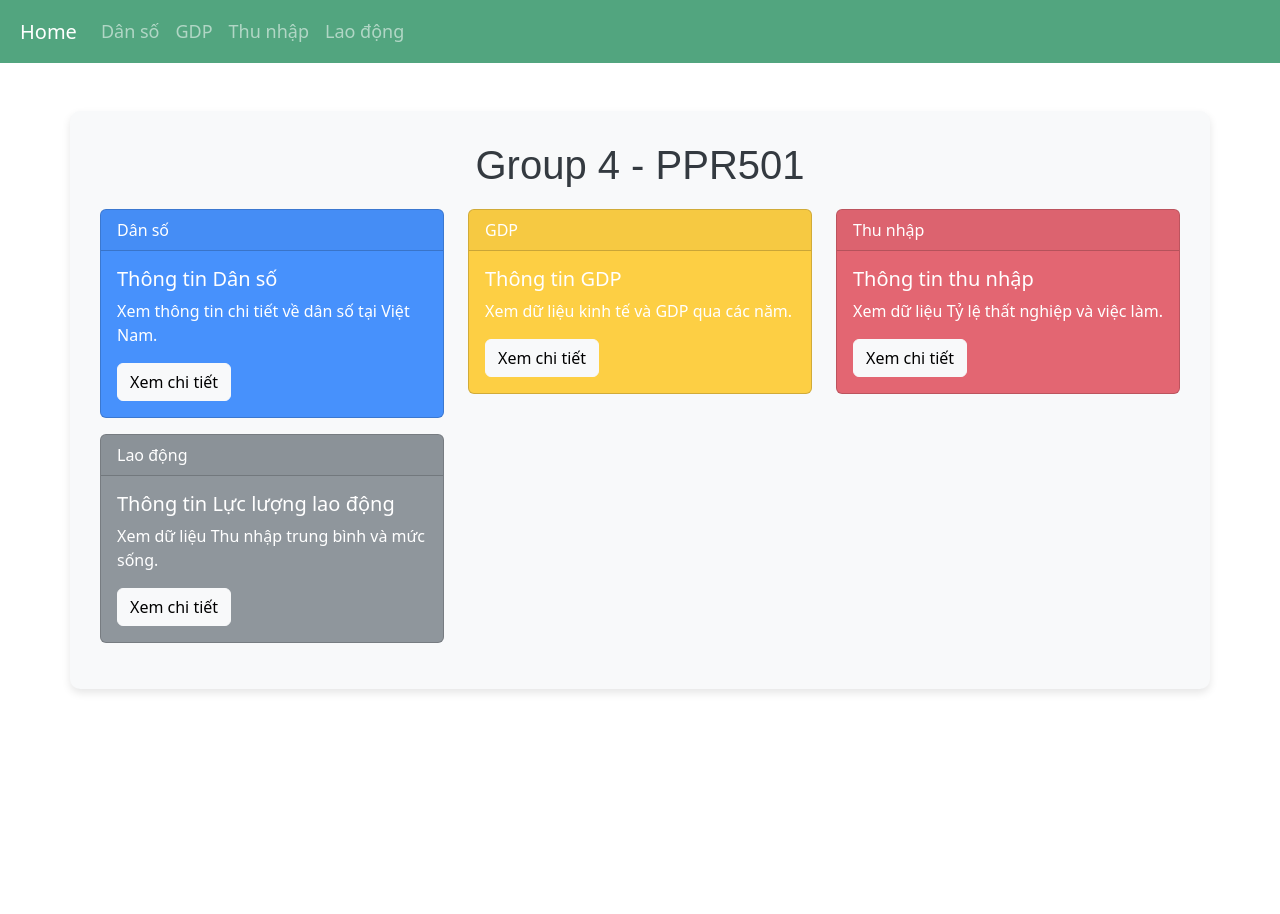
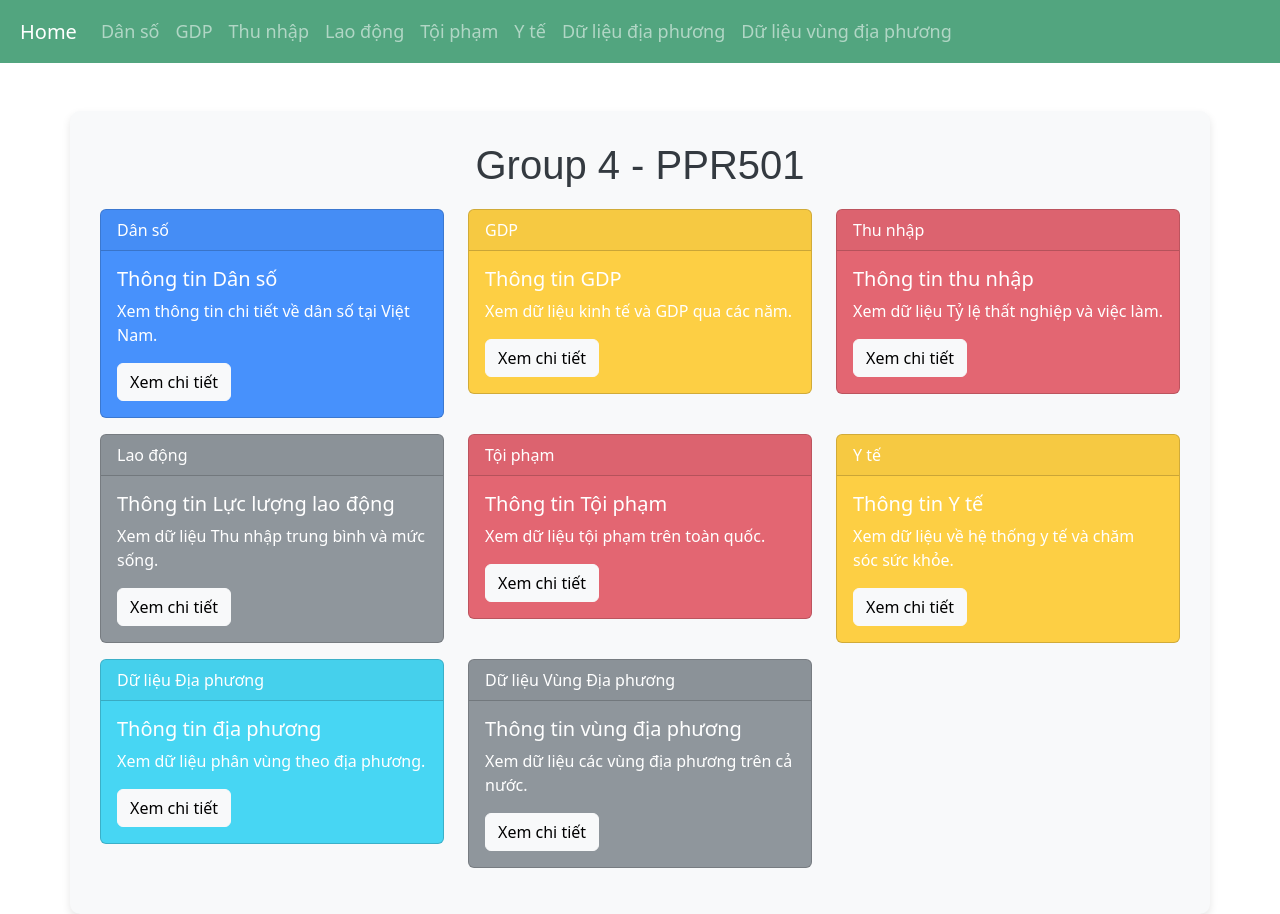
Before and after one commit to pato24193/flask_vietnam_visualization, a Flask app: page / in a window 1280 px wide. Before the commit the page ends 693 px from the top, so only its background shows below. Run offline with Flask 3, Linux system fonts and the light colour scheme.

Commit message:
Add link nav bar

```diff
--- a/templates/base.html
+++ b/templates/base.html
@@ -18,20 +18,29 @@
             <div class="collapse navbar-collapse" id="navbarNav">
                 <ul class="navbar-nav">
                   <li class="nav-item">
-                        <a class="nav-link {% if request.path == '/population' %}active{% endif %}" href="/population">Dân số</a>
+                    <a class="nav-link" href="/population">Dân số</a>
                   </li>
                   <li class="nav-item">
-                        <a class="nav-link {% if request.path == '/gdp' %}active{% endif %}" href="/gdp">GDP</a>
+                    <a class="nav-link" href="/gdp">GDP</a>
                   </li>
                   <li class="nav-item">
-                        <a class="nav-link {% if request.path == '/income_chart' %}active{% endif %}" href="/income_chart">Thu nhập</a>
+                    <a class="nav-link" href="/income_chart">Thu nhập</a>
                   </li>
                   <li class="nav-item">
-                        <a class="nav-link {% if request.path == '/labor_force_chart' %}active{% endif %}" href="/labor_force_chart">Lao động</a>
+                    <a class="nav-link" href="/labor_force_chart">Lao động</a>
                   </li>
-                    <!-- <li class="nav-item">
-                        <a class="nav-link {% if request.path == '/...' %}active{% endif %}" href="/...">....</a>
-                    </li> -->
+                  <li class="nav-item">
+                    <a class="nav-link" href="/crime_chart">Tội phạm</a>
+                  </li>
+                  <li class="nav-item">
+                    <a class="nav-link" href="/medical_chart">Y tế</a>
+                  </li>
+                  <li class="nav-item">
+                    <a class="nav-link" href="/dt_diaphuong">Dữ liệu địa phương</a>
+                  </li>
+                  <li class="nav-item">
+                    <a class="nav-link" href="/dt_vungdiaphuong">Dữ liệu vùng địa phương</a>
+                  </li>
                 </ul>
               </div>
         </div>
--- a/templates/dashboard.html
+++ b/templates/dashboard.html
@@ -47,5 +47,49 @@
             </div>
         </div>
     </div>
+    <div class="col-lg-4">
+        <div class="card text-white bg-danger mb-3 bg-opacity-75">
+            <div class="card-header">Tội phạm</div>
+            <div class="card-body">
+                <h5 class="card-title">Thông tin Tội phạm</h5>
+                <p class="card-text">Xem dữ liệu tội phạm trên toàn quốc.</p>
+                <a href="/crime_chart" class="btn btn-light">Xem chi tiết</a>
+            </div>
+        </div>
+    </div>
+
+    <div class="col-lg-4">
+        <div class="card text-white bg-warning mb-3 bg-opacity-75">
+            <div class="card-header">Y tế</div>
+            <div class="card-body">
+                <h5 class="card-title">Thông tin Y tế</h5>
+                <p class="card-text">Xem dữ liệu về hệ thống y tế và chăm sóc sức khỏe.</p>
+                <a href="/medical_chart" class="btn btn-light">Xem chi tiết</a>
+            </div>
+        </div>
+    </div>
+</div>
+<div class="row">
+    <div class="col-lg-4">
+        <div class="card text-white bg-info mb-3 bg-opacity-75">
+            <div class="card-header">Dữ liệu Địa phương</div>
+            <div class="card-body">
+                <h5 class="card-title">Thông tin địa phương</h5>
+                <p class="card-text">Xem dữ liệu phân vùng theo địa phương.</p>
+                <a href="/dt_diaphuong" class="btn btn-light">Xem chi tiết</a>
+            </div>
+        </div>
+    </div>
+
+    <div class="col-lg-4">
+        <div class="card text-white bg-secondary mb-3 bg-opacity-75">
+            <div class="card-header">Dữ liệu Vùng Địa phương</div>
+            <div class="card-body">
+                <h5 class="card-title">Thông tin vùng địa phương</h5>
+                <p class="card-text">Xem dữ liệu các vùng địa phương trên cả nước.</p>
+                <a href="/dt_vungdiaphuong" class="btn btn-light">Xem chi tiết</a>
+            </div>
+        </div>
+    </div>
 </div>
 {% endblock %}
```
Also changed, not shown: templates/crime_chart.html (+4 -12 lines), data_sqlite.db. Lines whose indentation alone changed are shown as unchanged.
